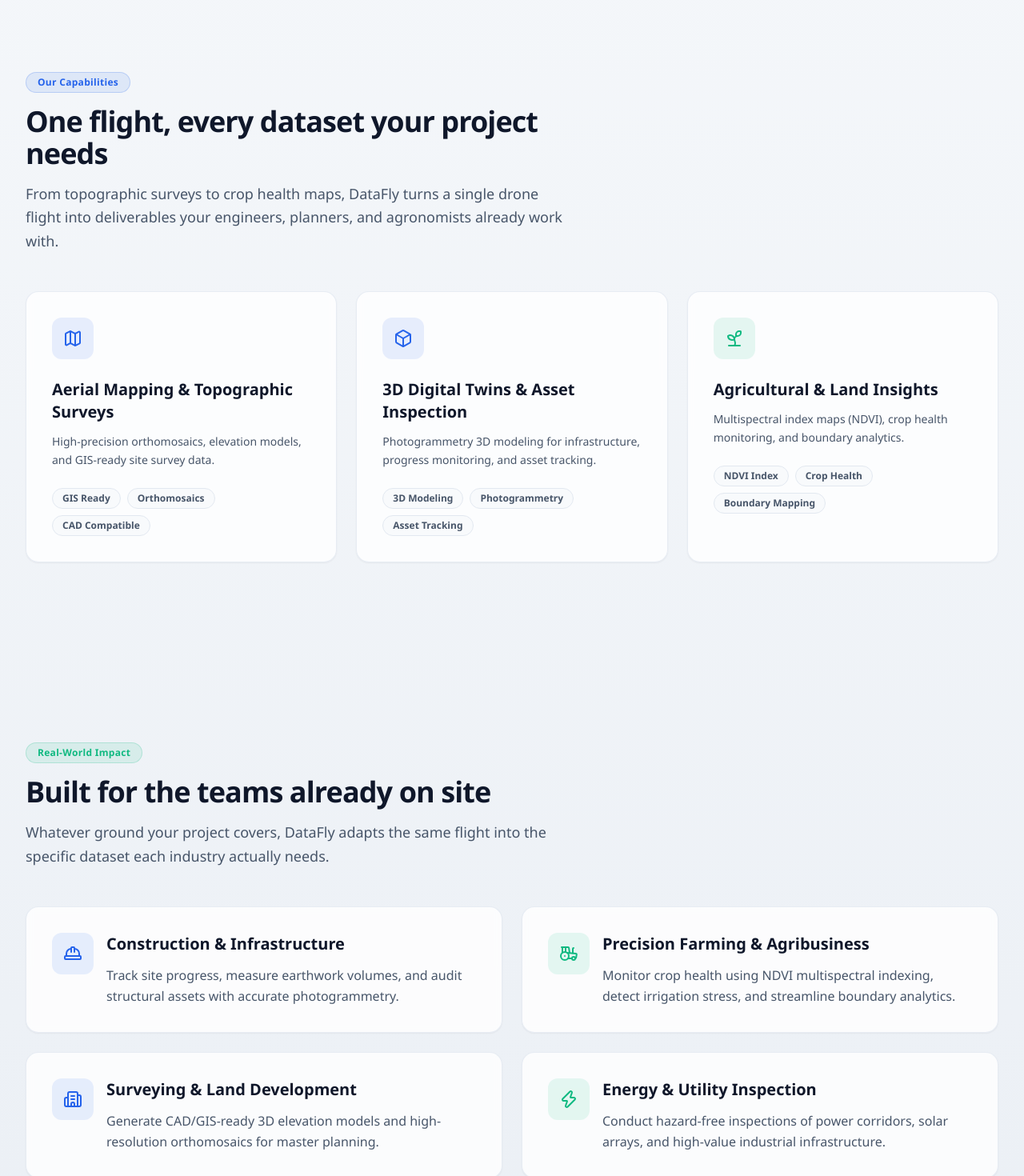
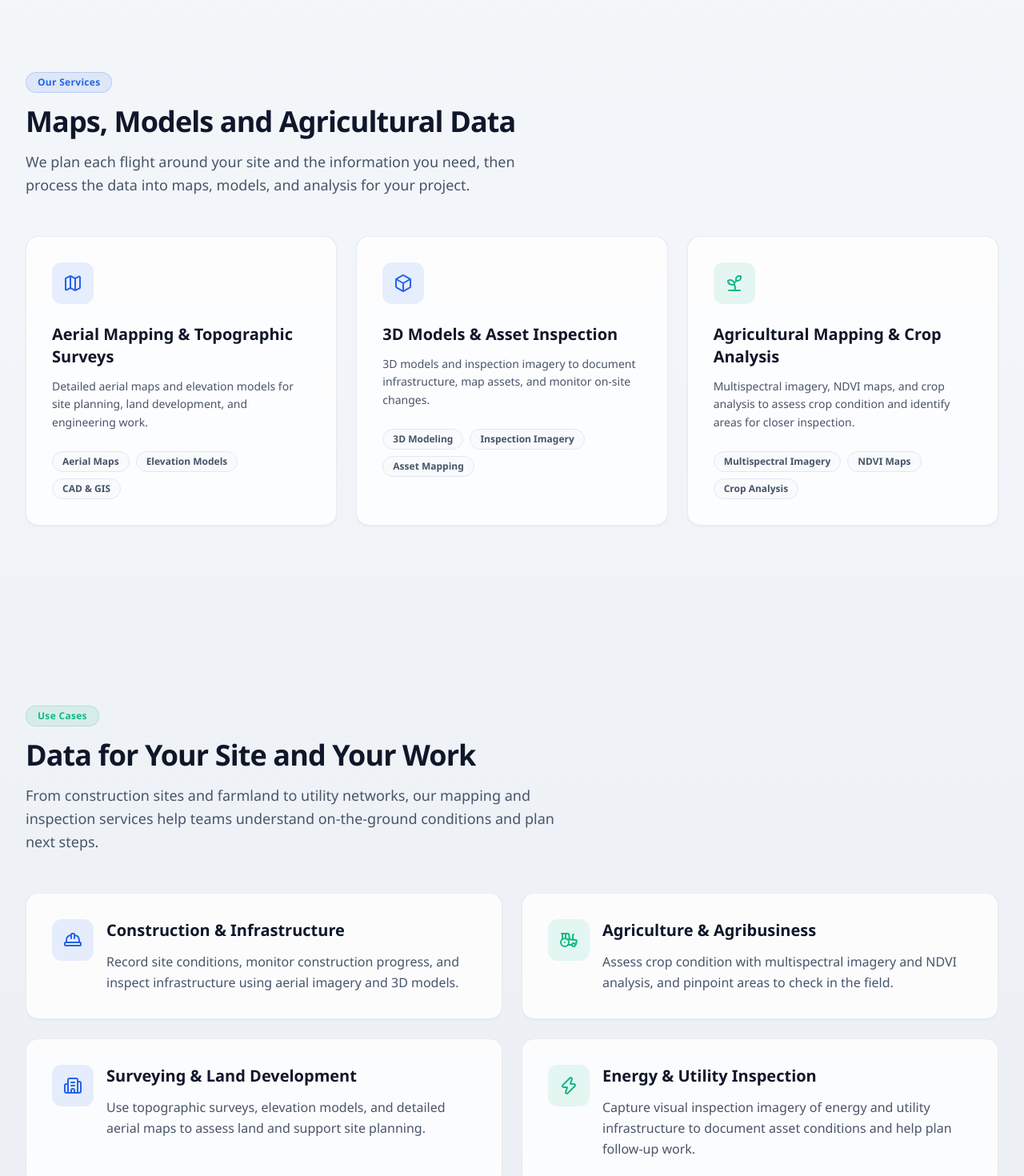
Before and after one commit to mealexandre/datafly-landing, a Next.js app: page / in a window 1280 px wide. Shown: the part 820-2290 px from the top of the page at 80% size. Built offline with nearby package versions, Linux system fonts and the light colour scheme.

Commit message:
Update UseCases section text

```diff
--- a/components/Services.tsx
+++ b/components/Services.tsx
@@ -16,24 +16,24 @@
     icon: Map,
     title: "Aerial Mapping & Topographic Surveys",
     description:
-      "High-precision orthomosaics, elevation models, and GIS-ready site survey data.",
-    tags: ["GIS Ready", "Orthomosaics", "CAD Compatible"],
+      "Detailed aerial maps and elevation models for site planning, land development, and engineering work.",
+    tags: ["Aerial Maps", "Elevation Models", "CAD & GIS"],
     accentColor: "blue",
   },
   {
     icon: Box,
-    title: "3D Digital Twins & Asset Inspection",
+    title: "3D Models & Asset Inspection",
     description:
-      "Photogrammetry 3D modeling for infrastructure, progress monitoring, and asset tracking.",
-    tags: ["3D Modeling", "Photogrammetry", "Asset Tracking"],
+      "3D models and inspection imagery to document infrastructure, map assets, and monitor on-site changes.",
+    tags: ["3D Modeling", "Inspection Imagery", "Asset Mapping"],
     accentColor: "blue",
   },
   {
     icon: Sprout,
-    title: "Agricultural & Land Insights",
+    title: "Agricultural Mapping & Crop Analysis",
     description:
-      "Multispectral index maps (NDVI), crop health monitoring, and boundary analytics.",
-    tags: ["NDVI Index", "Crop Health", "Boundary Mapping"],
+      "Multispectral imagery, NDVI maps, and crop analysis to assess crop condition and identify areas for closer inspection.",
+    tags: ["Multispectral Imagery", "NDVI Maps", "Crop Analysis"],
     accentColor: "green",
   },
 ];
@@ -66,16 +66,19 @@
           transition={{ duration: 0.6, ease: [0.22, 1, 0.36, 1] as const }}
           className="max-w-2xl"
         >
+          {/* Section eyebrow */}
           <span className="inline-block rounded-full border border-tech-blue/20 bg-tech-blue/10 px-3.5 py-1 text-xs font-semibold tracking-wide text-tech-blue">
-            Our Capabilities
+            Our Services
           </span>
+
+          {/* Section heading */}
           <h2 className="mt-4 text-3xl font-bold tracking-tight text-text-main sm:text-4xl">
-            One flight, every dataset your project needs
+            Maps, Models and Agricultural Data
           </h2>
+
+          {/* Section introduction */}
           <p className="mt-4 text-lg leading-relaxed text-text-muted">
-            From topographic surveys to crop health maps, DataFly turns a
-            single drone flight into deliverables your engineers, planners,
-            and agronomists already work with.
+            We plan each flight around your site and the information you need, then process the data into maps, models, and analysis for your project.
           </p>
         </motion.div>
 
--- a/components/UseCases.tsx
+++ b/components/UseCases.tsx
@@ -15,28 +15,28 @@
     icon: HardHat,
     title: "Construction & Infrastructure",
     description:
-      "Track site progress, measure earthwork volumes, and audit structural assets with accurate photogrammetry.",
+      "Record site conditions, monitor construction progress, and inspect infrastructure using aerial imagery and 3D models.",
     accentColor: "blue",
   },
   {
     icon: Tractor,
-    title: "Precision Farming & Agribusiness",
+    title: "Agriculture & Agribusiness",
     description:
-      "Monitor crop health using NDVI multispectral indexing, detect irrigation stress, and streamline boundary analytics.",
+      "Assess crop condition with multispectral imagery and NDVI analysis, and pinpoint areas to check in the field.",
     accentColor: "green",
   },
   {
     icon: Building2,
     title: "Surveying & Land Development",
     description:
-      "Generate CAD/GIS-ready 3D elevation models and high-resolution orthomosaics for master planning.",
+      "Use topographic surveys, elevation models, and detailed aerial maps to assess land and support site planning.",
     accentColor: "blue",
   },
   {
     icon: Zap,
     title: "Energy & Utility Inspection",
     description:
-      "Conduct hazard-free inspections of power corridors, solar arrays, and high-value industrial infrastructure.",
+      "Capture visual inspection imagery of energy and utility infrastructure to document asset conditions and help plan follow-up work.",
     accentColor: "green",
   },
 ];
@@ -70,14 +70,13 @@
           className="max-w-2xl"
         >
           <span className="inline-block rounded-full border border-agro-green/20 bg-agro-green/10 px-3.5 py-1 text-xs font-semibold tracking-wide text-agro-green">
-            Real-World Impact
+            Use Cases
           </span>
           <h2 className="mt-4 text-3xl font-bold tracking-tight text-text-main sm:text-4xl">
-            Built for the teams already on site
+            Data for Your Site and Your Work
           </h2>
           <p className="mt-4 text-lg leading-relaxed text-text-muted">
-            Whatever ground your project covers, DataFly adapts the same
-            flight into the specific dataset each industry actually needs.
+            From construction sites and farmland to utility networks, our mapping and inspection services help teams understand on-the-ground conditions and plan next steps.
           </p>
         </motion.div>
 
```
